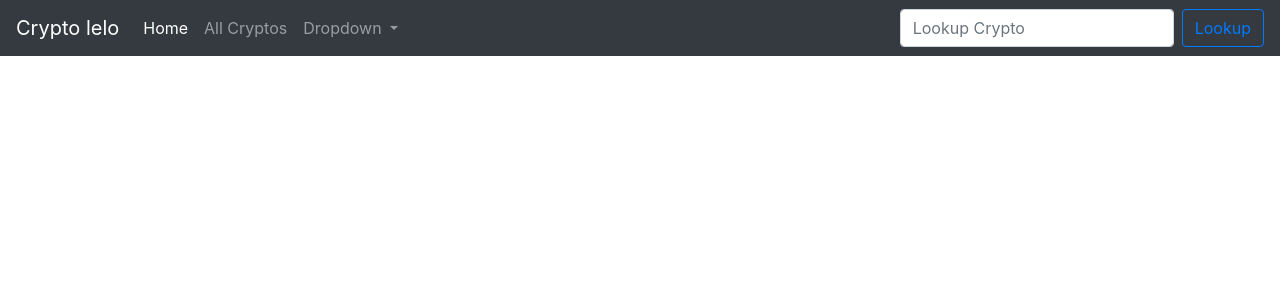
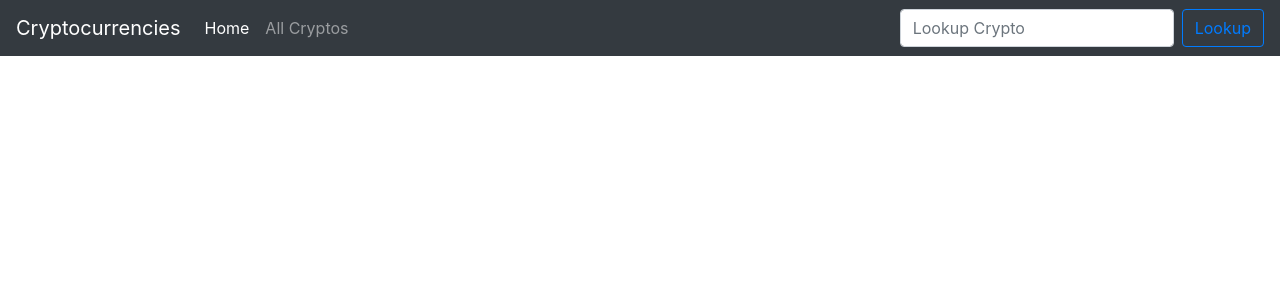
Before and after one commit to MrLuciferM/cryptodjango, a Django app: page /details/ in a window 1280 px wide. Shown: the top 300 px of the page. Run offline with Django 3.2, Linux system fonts and the light colour scheme; some libraries are stand-ins or nearby versions.

Commit message:
Updated title and removed dropdown

```diff
--- a/crypto/templates/base.html
+++ b/crypto/templates/base.html
@@ -8,11 +8,11 @@
     <!-- Bootstrap CSS -->
     <link rel="stylesheet" href="https://stackpath.bootstrapcdn.com/bootstrap/4.4.1/css/bootstrap.min.css" integrity="sha384-Vkoo8x4CGsO3+Hhxv8T/Q5PaXtkKtu6ug5TOeNV6gBiFeWPGFN9MuhOf23Q9Ifjh" crossorigin="anonymous">
 
-    <title>BITCOIN LELO</title>
+    <title>Cryptocurrency News</title>
   </head>
   <body>
     <nav class="navbar navbar-expand-lg navbar-dark bg-dark">
-        <a class="navbar-brand" href="#">Crypto lelo</a>
+        <a class="navbar-brand" href="#">Cryptocurrencies</a>
         <button class="navbar-toggler" type="button" data-toggle="collapse" data-target="#navbarSupportedContent" aria-controls="navbarSupportedContent" aria-expanded="false" aria-label="Toggle navigation">
           <span class="navbar-toggler-icon"></span>
         </button>
@@ -25,7 +25,7 @@
             <li class="nav-item">
               <a class="nav-link" href="{% url 'details' %}">All Cryptos</a>
             </li>
-            <li class="nav-item dropdown">
+            <!-- <li class="nav-item dropdown">
               <a class="nav-link dropdown-toggle" href="#" id="navbarDropdown" role="button" data-toggle="dropdown" aria-haspopup="true" aria-expanded="false">
                 Dropdown
               </a>
@@ -35,7 +35,7 @@
                 <div class="dropdown-divider"></div>
                 <a class="dropdown-item" href="#">Something else here</a>
               </div>
-            </li>
+            </li> -->
           </ul>
           <form class="form-inline my-2 my-lg-0" method="POST" action="{%url 'details' %}">
             {% csrf_token %}
--- a/crypto/templates/details.html
+++ b/crypto/templates/details.html
@@ -1,7 +1,6 @@
 {% extends 'base.html' %}
 
 {% block content %}
-   {{ crypto.DISPLAY }}
 
    <div class="container">
         {% if crypto.Response %}
```
